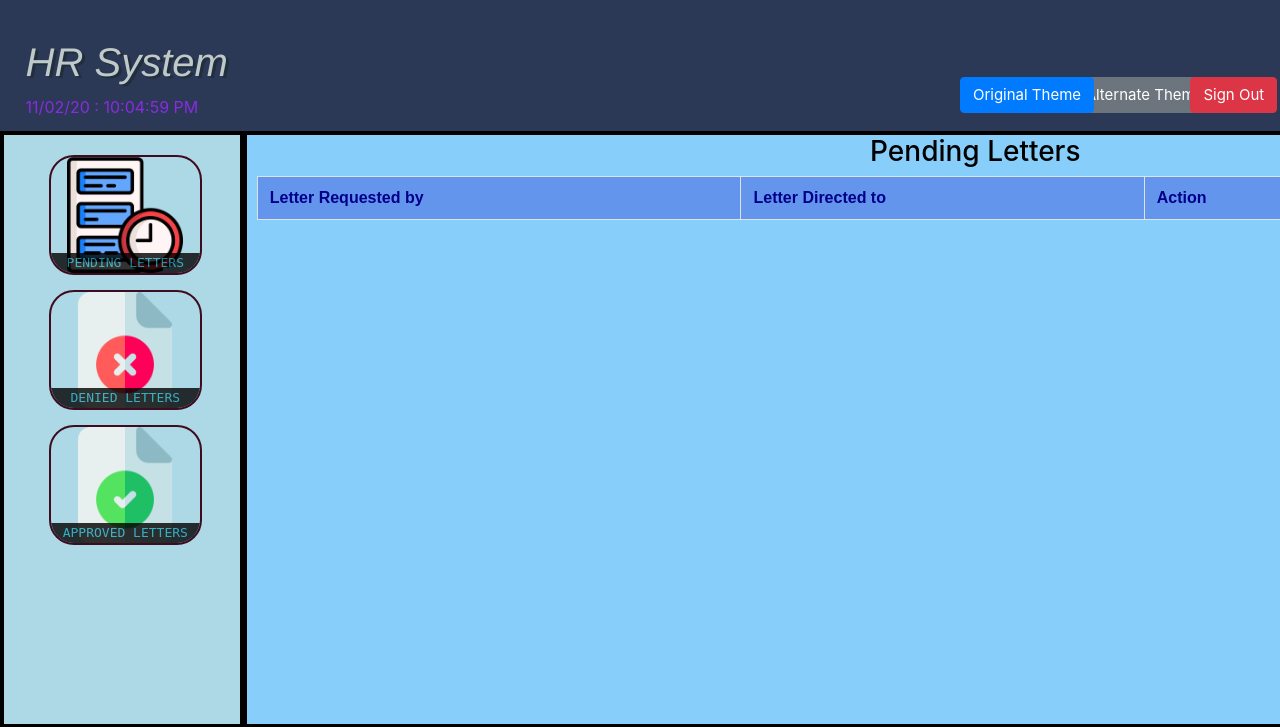
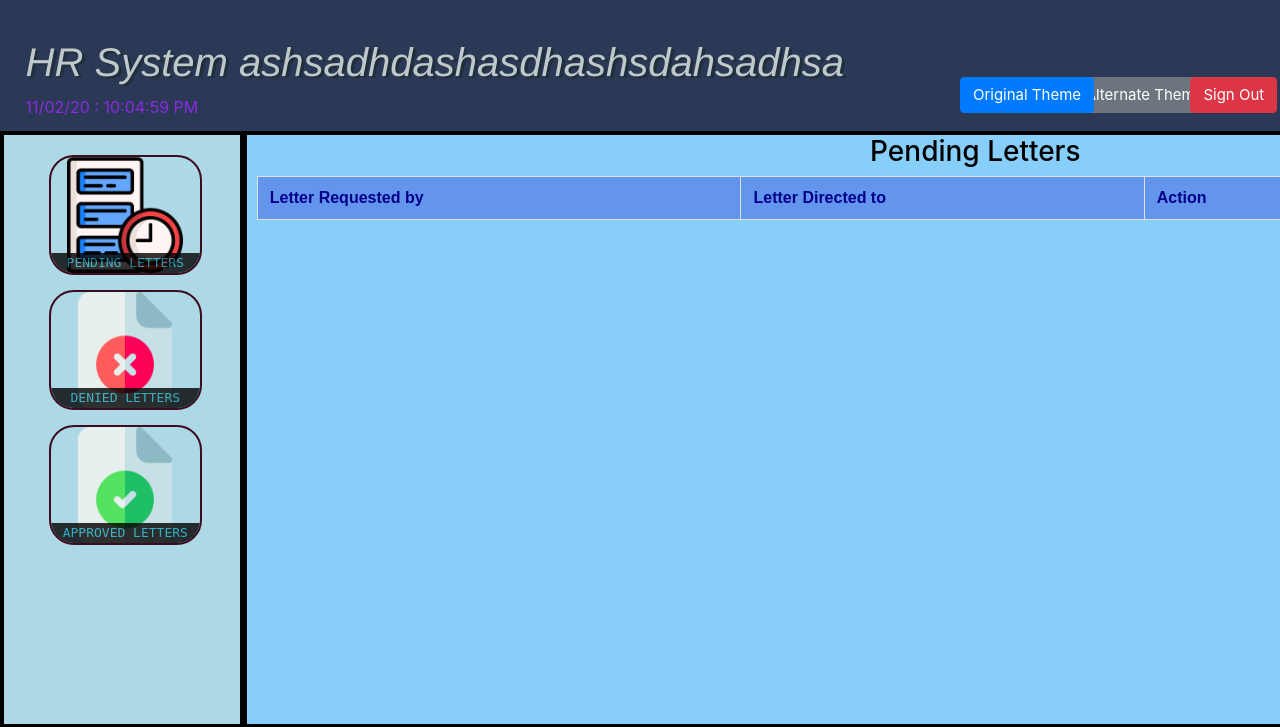
Before and after one commit to khaledoon/Web-Hr-Project, a PHP site: page /HRLetter.php in a window 1280 px wide. Shown: the top 727 px of the page. Run offline with PHP 8.4, Linux system fonts and the light colour scheme; a user stored in the database is signed in; data comes from the database, SQL or seed files in the repository; data that the repository does not hold is empty.

Commit message:
update to title in header

```diff
--- a/Header.php
+++ b/Header.php
@@ -92,7 +92,7 @@
 
     <div class="HeaderDiv">
         <a href="MainPage.php">
-            <h1 id="word"> HR System </h1>
+            <h1 id="word"> HR System  ashsadhdashasdhashsdahsadhsa</h1>
         </a>
         <div id="timestamp"></div>
         <button type="button" class="btn btn-secondary" id="Theme">Alternate Theme</button>
```
